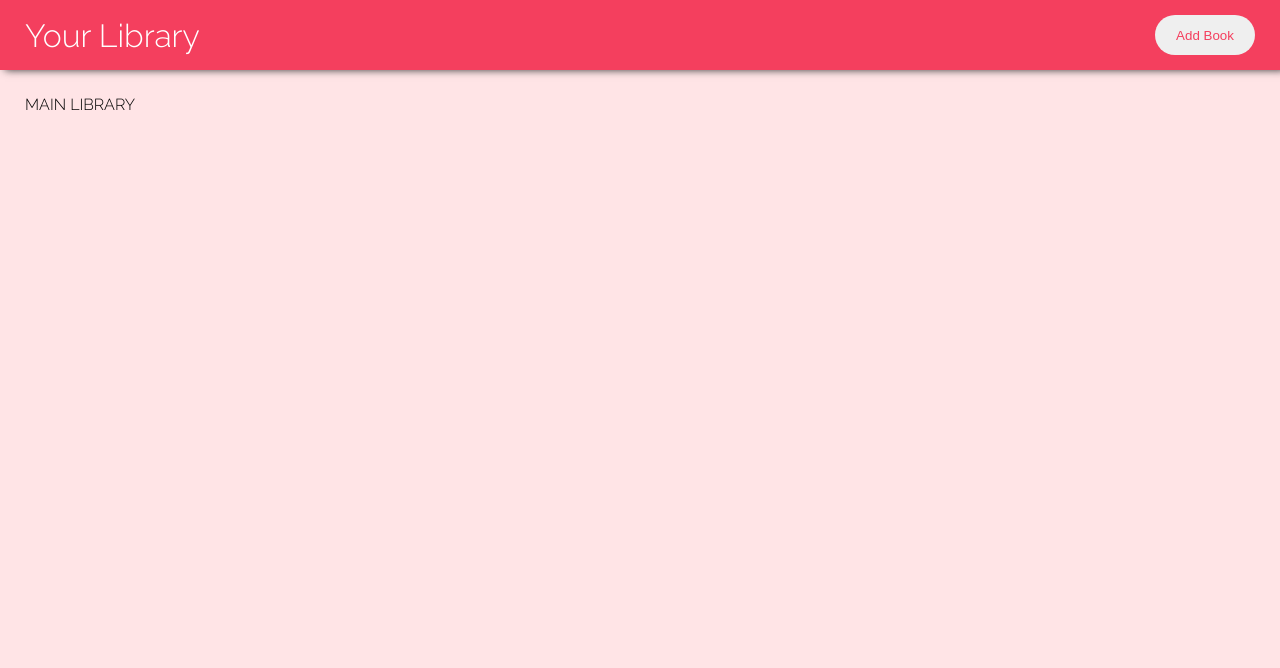
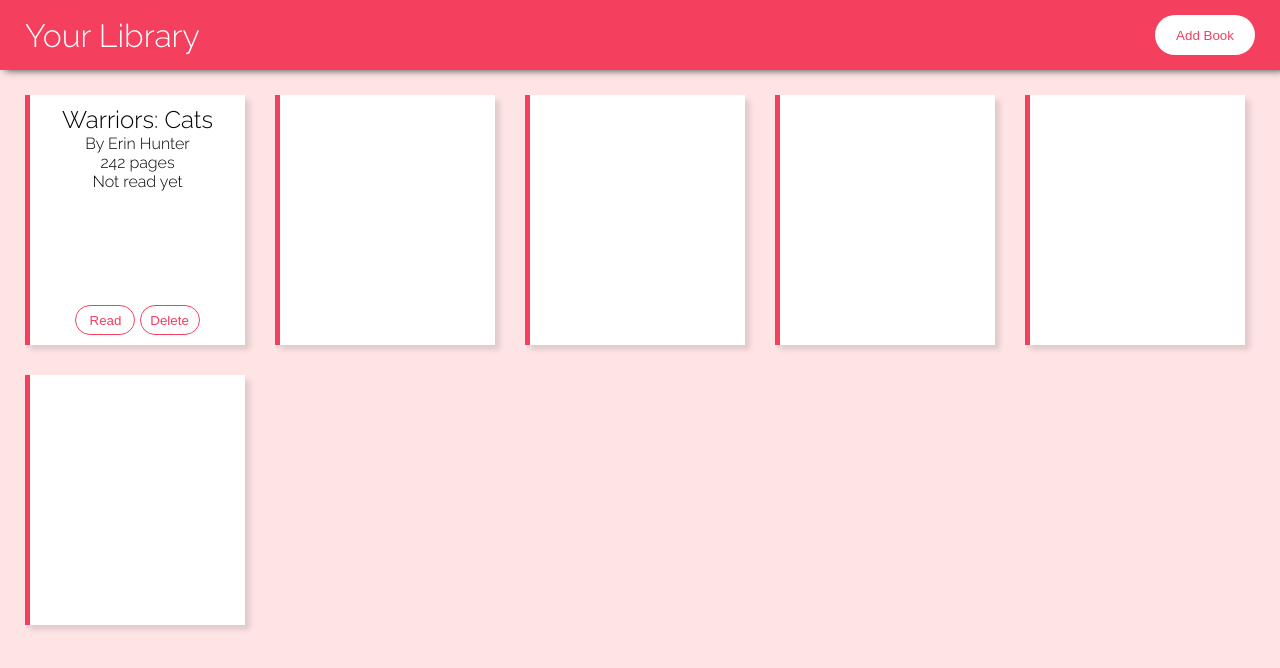
Before and after one commit to joshua112398/library, a plain HTML site: page index.html in a window 1280 px wide. Drawn offline with Linux system fonts and the light colour scheme.

Commit message:
Create the skeleton for how each book is displayed
Display information in each card on the website relevant
to the corresponding book, as well as two buttons for indicating
that the book has been read, and a button for removing the book
from the library. Script functionality to be added later.

```diff
--- a/index.html
+++ b/index.html
@@ -17,7 +17,21 @@
     </header>
 
     <main>
-        MAIN LIBRARY
+        <div class="book">
+            <h2 class="name">Warriors: Cats</h2>
+            <p class="author">By Erin Hunter</p>
+            <p class="pages">242 pages</p>
+            <p class="read">Not read yet</p>
+            <div class="book-buttons">
+                <button>Read</button>
+                <button>Delete</button>
+            </div>
+        </div>
+        <div class="book"></div>
+        <div class="book"></div>
+        <div class="book"></div>
+        <div class="book"></div>
+        <div class="book"></div>
     </main>
 
 
--- a/scripts/script.js
+++ b/scripts/script.js
@@ -17,6 +17,14 @@
     myLibrary.push(book);
 }
 
-function displayBooks() {
+function displayBook(book) {
+    const main = document.querySelector("main");
+    const newBook = main.createElement('div');
+    newBook.classList.add('book');
+}
 
+function displayLibrary() {
+    for (let i = 0; i < myLibrary.length; i++) {
+        displayBook(myLibrary[i]);
+    }
 }
--- a/styles/style.css
+++ b/styles/style.css
@@ -24,6 +24,7 @@
     border-radius: 25px;
     border: 0px;
     color: #f43f5e;
+    background-color: white;
 }
 
 header {
@@ -40,4 +41,31 @@
 main {
     background-color: #ffe4e6;
     padding: 25px;
+    display: grid;
+    grid-template-columns: repeat(auto-fill, minmax(200px, 220px));
+    grid-auto-rows: min-content;
+    gap: 30px;
 }
+
+.book {
+    height: 250px;
+    box-sizing: border-box;
+    background-color: white;
+    box-shadow: 5px 5px 5px rgb(226, 203, 203);
+    border-left: 5px solid #f43f5e;
+    text-align: center;
+    padding: 10px;
+    display: grid;
+    grid-template-rows: auto auto auto 1fr auto;
+}
+
+h2 {
+    font-size: 1.5rem;
+    font-weight: 500;
+}
+
+.book button {
+    border: 1px solid #f43f5e;
+    height: 30px;
+    width: 60px;
+}
```
